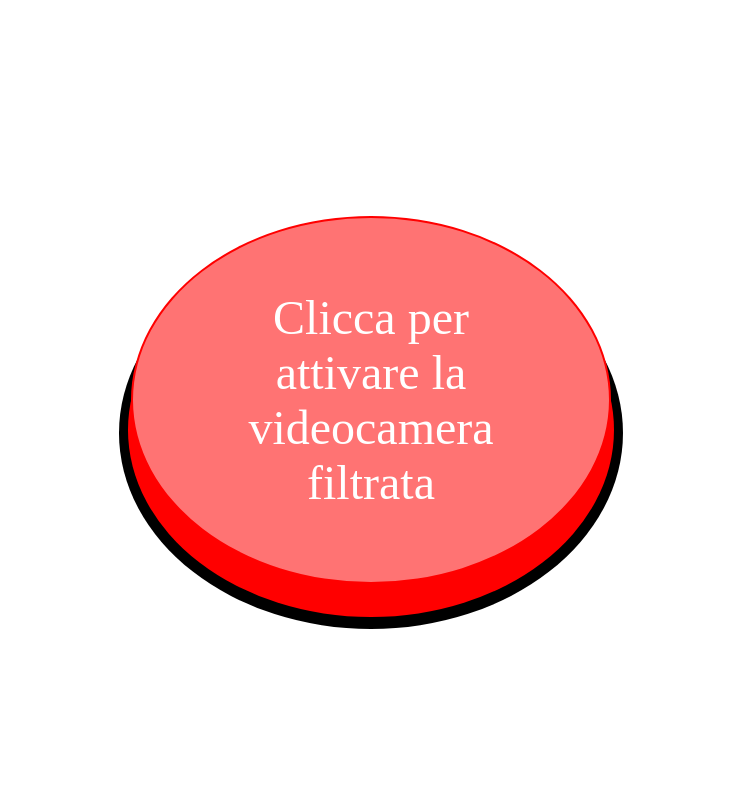
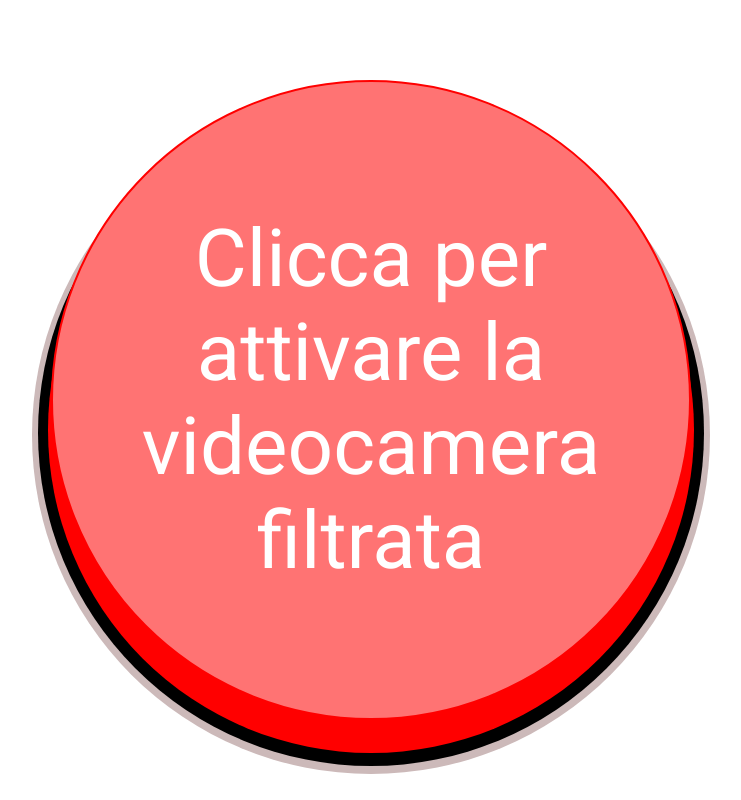
Before and after one commit to Gerigot/redFilterCamera, a React (Create React App) app: page / in a window 1280 px wide. Shown: the whole page, without its empty margins (269-1010 px from the left). Built offline with nearby package versions, Linux system fonts and the light colour scheme.

Commit message:
changed font and fixed some measurement problems

```diff
--- a/public/index.html
+++ b/public/index.html
@@ -1,14 +1,12 @@
 <!DOCTYPE html>
 <html lang="en">
+
 <head>
   <meta charset="utf-8" />
   <link rel="icon" href="%PUBLIC_URL%/favicon.ico" />
   <meta name="viewport" content="width=device-width, initial-scale=1" />
   <meta name="theme-color" content="#000000" />
-    <meta
-      name="description"
-      content="Red Filter webcam"
-    />
+  <meta name="description" content="Red Filter webcam" />
   <link rel="apple-touch-icon" href="%PUBLIC_URL%/apple-touch-icon.png" />
   <!--
       manifest.json provides metadata used when your web app is installed on a
@@ -24,8 +22,11 @@
       work correctly both with client-side routing and a non-root public URL.
       Learn how to configure a non-root public URL by running `npm run build`.
     -->
+  <link rel="preconnect" href="https://fonts.gstatic.com">
+  <link href="https://fonts.googleapis.com/css2?family=Roboto:ital,wght@300&display=swap" rel="stylesheet">
   <title>Red Filter webcam</title>
 </head>
+
 <body>
   <noscript>You need to enable JavaScript to run this app.</noscript>
   <div id="root"></div>
@@ -40,4 +41,5 @@
       To create a production bundle, use `npm run build` or `yarn build`.
     -->
 </body>
+
 </html>
--- a/src/App.css
+++ b/src/App.css
@@ -1,18 +1,22 @@
 .button {
-width: 30rem;
+	display: flex;
+	align-items: center;
+	width: 80vmin;
+	height: 80vmin;
 	border: 2px solid red;
 	border-radius: 50%;
-font-size: 3em;
-padding: 1.5em;
+	font-size: 10vmin;
+	padding: 3rem;
 	text-align: center;
 	cursor: pointer;
-box-shadow: 0px 30px 0px 3px red, 0px 33px 0px 12px black;
+	box-shadow: 0px 30px 0px 3px red, 0px 33px 0px 13px black, 0px 35px 0px 19px #ccb9b9;
 	background-color: #ff7373;
 	color: white;
+	user-select: none;
 }
-.button:hover{
+.button:hover {
 	transform: translateY(20px);
-  box-shadow: 0px 10px 0px 3px red, 0px 13px 0px 12px black;
+	box-shadow: 0px 10px 0px 3px red, 0px 13px 0px 13px black, 0px 15px 0px 19px #ccb9b9;
 }
 
 .containerStream {
@@ -21,7 +25,7 @@ color: white;
 	flex-grow: 1;
 }
 
-.filter{
+.filter {
 	position: absolute;
 	top: 0;
 	left: 0;
--- a/src/index.css
+++ b/src/index.css
@@ -1,8 +1,11 @@
-*{
+* {
 	box-sizing: border-box;
 }
 html,
-body, #root{
+body,
+#root {
+  font-family: 'Roboto', sans-serif;
+  font-weight: 300;
 	border: 0;
 	padding: 0;
 	margin: 0;
```
Lines whose indentation alone changed are shown as unchanged.
